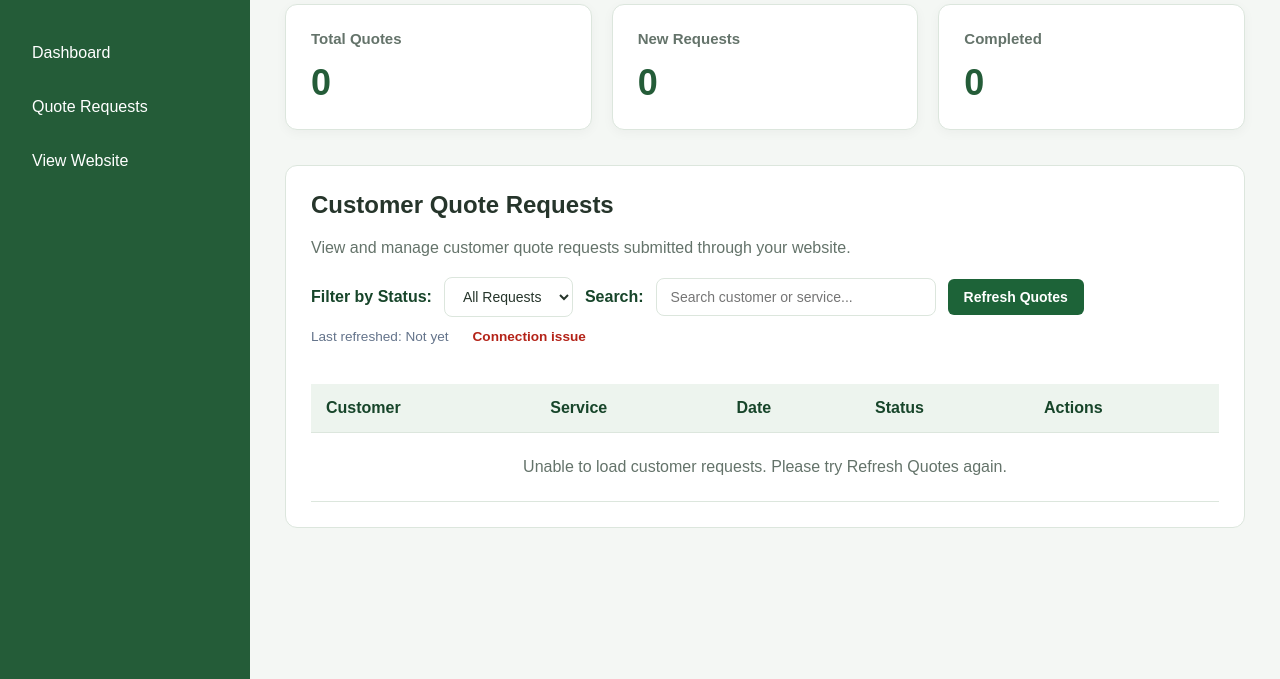
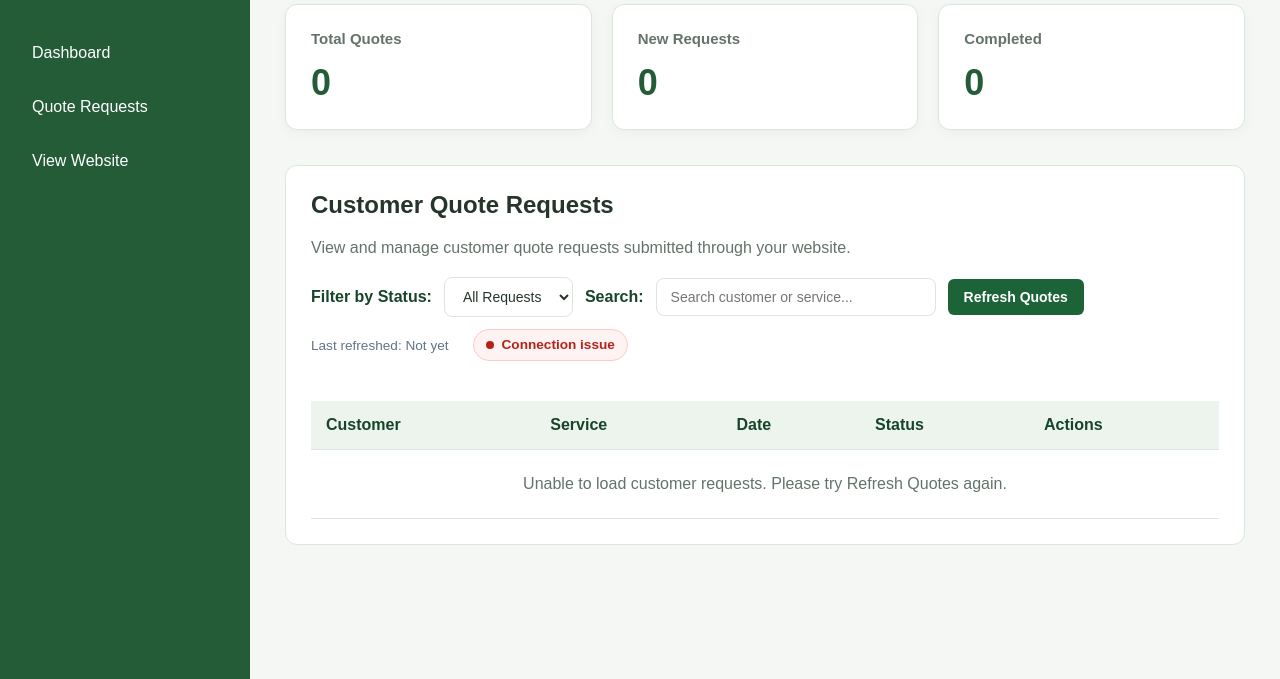
Before and after one commit to tabner0320/HunterGrassServices, a plain HTML site: page Protected/Admin/index.html in a window 1280 px wide. Shown: the part 121-800 px from the top of the page. Drawn offline with Linux system fonts and the light colour scheme; files that its build step writes are made by us from their sources; no server answers; files whose address does not match are found by name.

Commit message:
Improve admin refresh status badge design

```diff
--- a/wwwroot/admin/admin.css
+++ b/wwwroot/admin/admin.css
@@ -873,26 +873,65 @@ tbody tr:hover {
     white-space: nowrap;
 }
 
+
 /* =========================================
-   LIVE REFRESH STATUS INDICATOR
+   STEP 51 - PROFESSIONAL REFRESH STATUS
    ========================================= */
 
 .refresh-status {
     display: inline-flex;
     align-items: center;
+    gap: 8px;
+    padding: 7px 12px;
+    border: 1px solid transparent;
+    border-radius: 999px;
     font-size: 0.85rem;
     font-weight: 600;
+    line-height: 1.2;
     margin-left: 12px;
+    white-space: nowrap;
 }
+
+/* Small status indicator dot */
+
+.refresh-status::before {
+    content: "";
+    display: inline-block;
+    width: 8px;
+    height: 8px;
+    flex-shrink: 0;
+    border-radius: 50%;
+    background-color: currentColor;
+}
+
+/* Refresh in progress */
 
 .refresh-loading {
     color: #2563eb;
+    background-color: #eff6ff;
+    border-color: #bfdbfe;
 }
+
+/* Refresh successful */
 
 .refresh-success {
     color: #16803c;
+    background-color: #f0fdf4;
+    border-color: #bbf7d0;
 }
+
+/* Connection issue */
 
 .refresh-error {
     color: #b42318;
+    background-color: #fef2f2;
+    border-color: #fecaca;
 }
+
+/* Responsive spacing for smaller screens */
+
+@media (max-width: 650px) {
+    .refresh-status {
+        margin-left: 0;
+    }
+}
```
